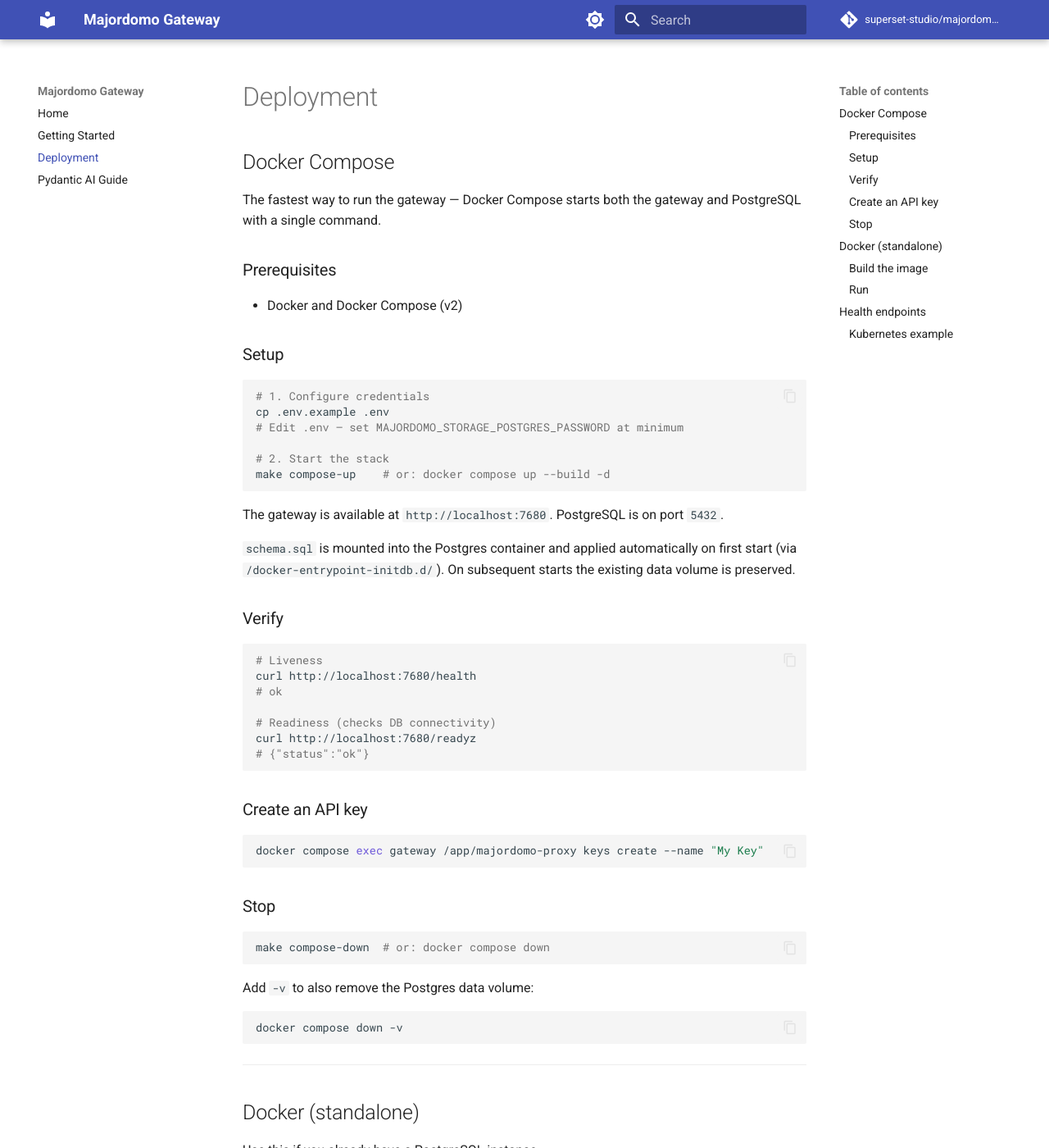
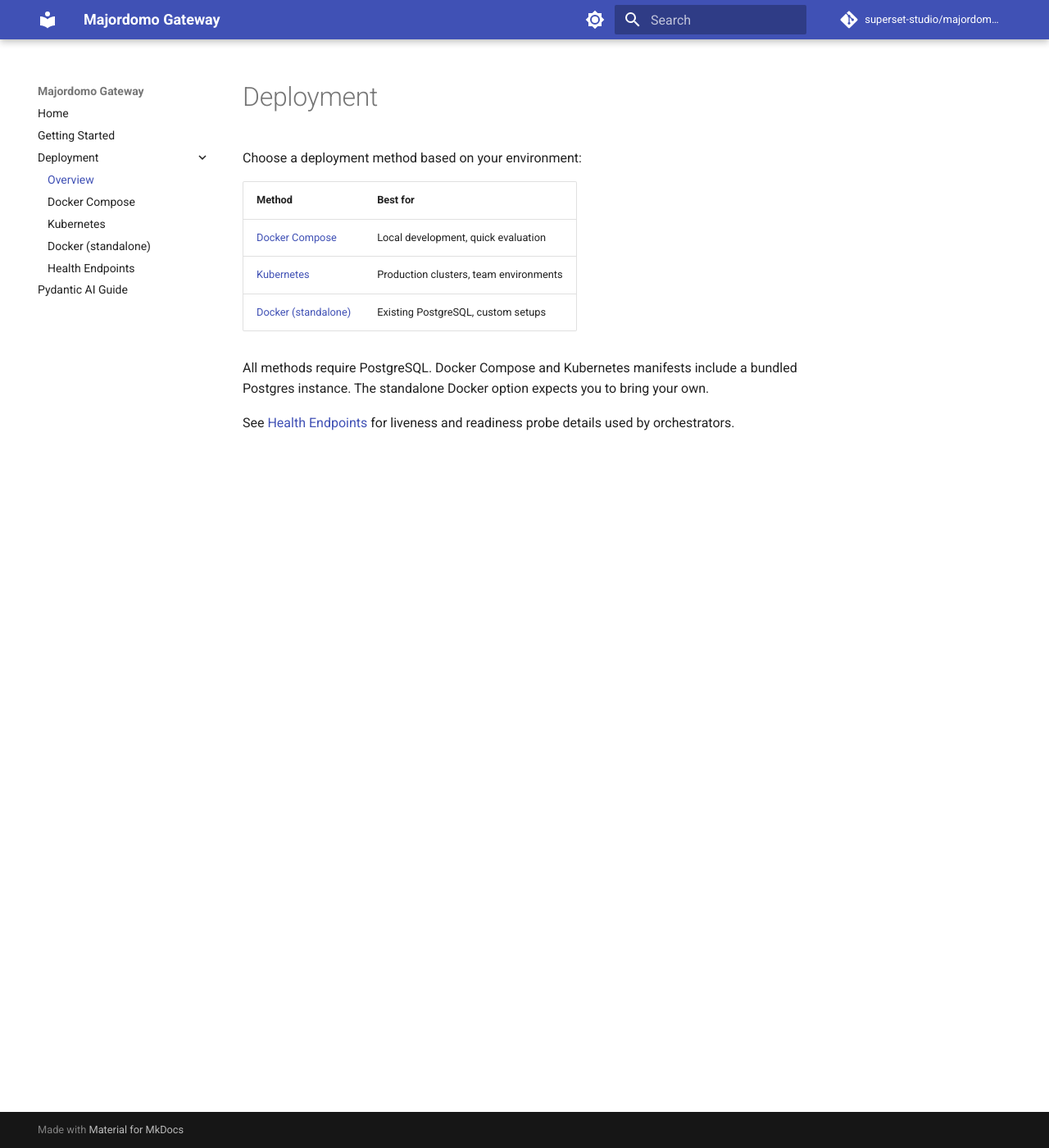
Before and after one commit to superset-studio/majordomo-gateway, an MkDocs documentation site: the page built from docs/deployment.md, in a window 1280 px wide and 1400 px high. Shown: the whole window at 82% size. Built offline with MkDocs 1.6.1 and Material for MkDocs 9.7.7, drawn with Linux system fonts in a browser that asks for light colours; comment, search, counter and statistics services are not loaded; some of the changed text lies outside the part shown.

Commit message:
Added support for k8s deployment.

````diff
--- a/docs/deployment.md
+++ b/docs/deployment.md
@@ -1,111 +1,13 @@
 # Deployment
 
-## Docker Compose
+Choose a deployment method based on your environment:
 
-The fastest way to run the gateway — Docker Compose starts both the gateway and PostgreSQL with a single command.
+| Method | Best for |
+|--------|----------|
+| [Docker Compose](deployment/docker-compose.md) | Local development, quick evaluation |
+| [Kubernetes](deployment/kubernetes.md) | Production clusters, team environments |
+| [Docker (standalone)](deployment/docker-standalone.md) | Existing PostgreSQL, custom setups |
 
-### Prerequisites
+All methods require PostgreSQL. Docker Compose and Kubernetes manifests include a bundled Postgres instance. The standalone Docker option expects you to bring your own.
 
-- Docker and Docker Compose (v2)
-
-### Setup
-
-```bash
-# 1. Configure credentials
-cp .env.example .env
-# Edit .env — set MAJORDOMO_STORAGE_POSTGRES_PASSWORD at minimum
-
-# 2. Start the stack
-make compose-up    # or: docker compose up --build -d
-```
-
-The gateway is available at `http://localhost:7680`. PostgreSQL is on port `5432`.
-
-`schema.sql` is mounted into the Postgres container and applied automatically on first start (via `/docker-entrypoint-initdb.d/`). On subsequent starts the existing data volume is preserved.
-
-### Verify
-
-```bash
-# Liveness
-curl http://localhost:7680/health
-# ok
-
-# Readiness (checks DB connectivity)
-curl http://localhost:7680/readyz
-# {"status":"ok"}
-```
-
-### Create an API key
-
-```bash
-docker compose exec gateway /app/majordomo-proxy keys create --name "My Key"
-```
-
-### Stop
-
-```bash
-make compose-down  # or: docker compose down
-```
-
-Add `-v` to also remove the Postgres data volume:
-
-```bash
-docker compose down -v
-```
-
----
-
-## Docker (standalone)
-
-Use this if you already have a PostgreSQL instance.
-
-### Build the image
-
-```bash
-docker build -t majordomo-gateway .
-```
-
-### Run
-
-```bash
-docker run -p 7680:7680 \
-  -e MAJORDOMO_STORAGE_POSTGRES_HOST=host.docker.internal \
-  -e MAJORDOMO_STORAGE_POSTGRES_PORT=5432 \
-  -e MAJORDOMO_STORAGE_POSTGRES_USER=majordomo \
-  -e MAJORDOMO_STORAGE_POSTGRES_PASSWORD=secret \
-  -e MAJORDOMO_STORAGE_POSTGRES_DATABASE=majordomo \
-  majordomo-gateway
-```
-
-Make sure you've applied `schema.sql` to your database before starting.
-
----
-
-## Health endpoints
-
-The gateway exposes two health endpoints for orchestrators like Kubernetes, ECS, or Docker Compose.
-
-| Endpoint | Purpose | Healthy | Unhealthy |
-|----------|---------|---------|-----------|
-| `GET /health` | **Liveness** — is the process running? | `200 ok` | — (process is dead) |
-| `GET /readyz` | **Readiness** — can it serve traffic? | `200 {"status":"ok"}` | `503 {"status":"error","error":"..."}` |
-
-### Kubernetes example
-
-```yaml
-livenessProbe:
-  httpGet:
-    path: /health
-    port: 7680
-  initialDelaySeconds: 5
-  periodSeconds: 10
-
-readinessProbe:
-  httpGet:
-    path: /readyz
-    port: 7680
-  initialDelaySeconds: 5
-  periodSeconds: 10
-```
-
-`/readyz` pings PostgreSQL with a 3-second timeout. If the database is unreachable the gateway returns `503` and the orchestrator stops routing traffic to it until it recovers.
+See [Health Endpoints](deployment/health-endpoints.md) for liveness and readiness probe details used by orchestrators.
--- a/mkdocs.yml
+++ b/mkdocs.yml
@@ -36,5 +36,10 @@
 nav:
   - Home: index.md
   - Getting Started: getting-started.md
-  - Deployment: deployment.md
+  - Deployment:
+    - Overview: deployment.md
+    - Docker Compose: deployment/docker-compose.md
+    - Kubernetes: deployment/kubernetes.md
+    - Docker (standalone): deployment/docker-standalone.md
+    - Health Endpoints: deployment/health-endpoints.md
   - Pydantic AI Guide: pydantic-ai-guide.md
````
Also changed, not shown: docs/deployment/docker-compose.md (added, +52 -0 lines), docs/deployment/docker-standalone.md (added, +23 -0 lines), docs/deployment/health-endpoints.md (added, +28 -0 lines), docs/deployment/kubernetes.md (added, +65 -0 lines), 7 other files.
